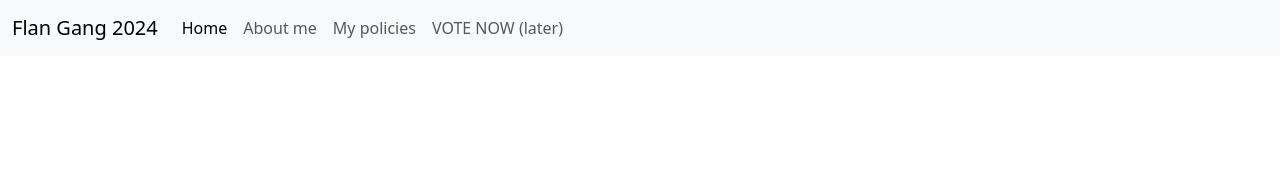
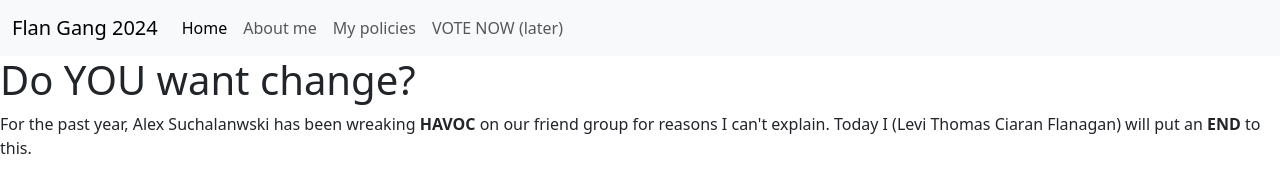
Before and after one commit to Levi-F06/group-election-site, a plain HTML site: page index.html in a window 1280 px wide. Drawn offline with nearby package versions, Linux system fonts and the light colour scheme.

```diff
--- a/index.html
+++ b/index.html
@@ -32,6 +32,9 @@
             </div>
           </nav>
           <script src="https://cdn.jsdelivr.net/npm/bootstrap@5.3.3/dist/js/bootstrap.bundle.min.js" integrity="sha384-YvpcrYf0tY3lHB60NNkmXc5s9fDVZLESaAA55NDzOxhy9GkcIdslK1eN7N6jIeHz" crossorigin="anonymous"></script>
-
+          <div class="section">
+            <h1>Do YOU want change?</h1>
+            <p>For the past year, Alex Suchalanwski has been wreaking <strong>HAVOC</strong> on our friend group for reasons I can't explain. Today I (Levi Thomas Ciaran Flanagan) will put an <strong>END</strong> to this.</p>
+          </div>
     </body>
 </html>
```
